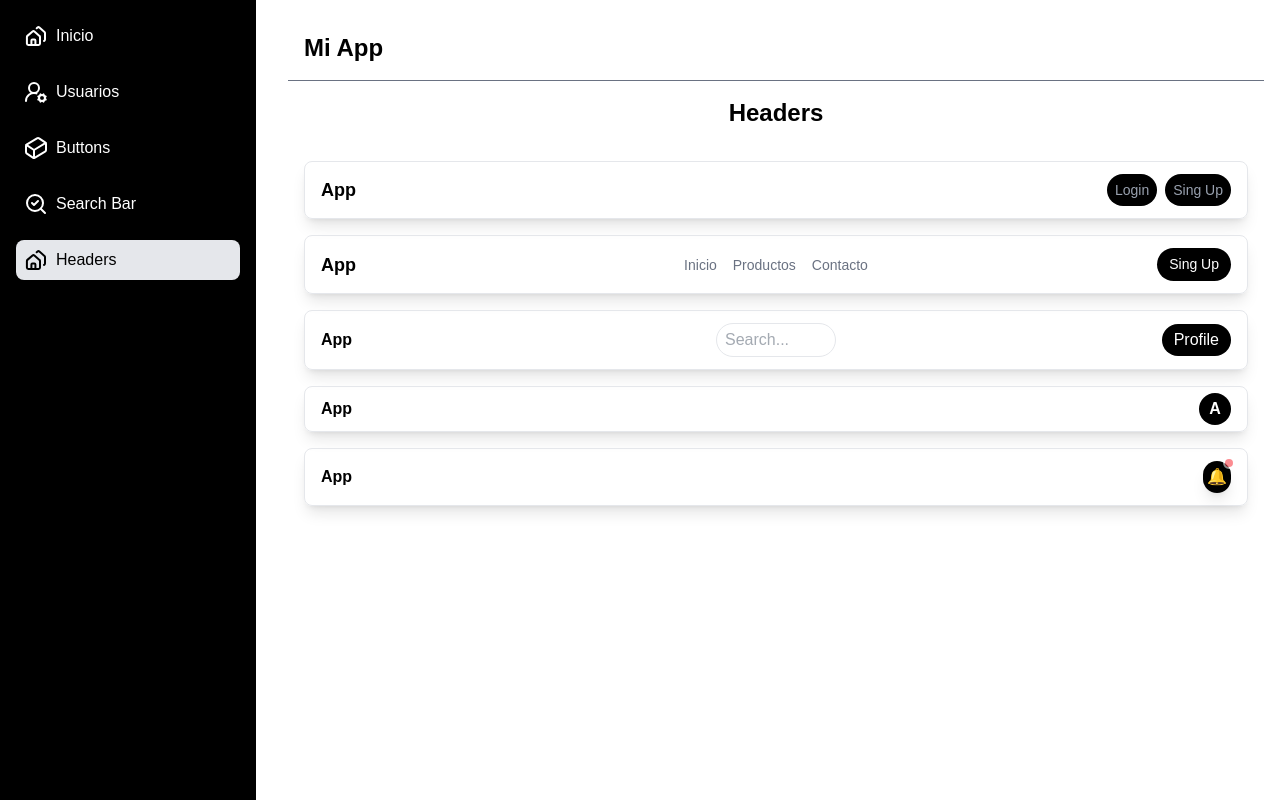
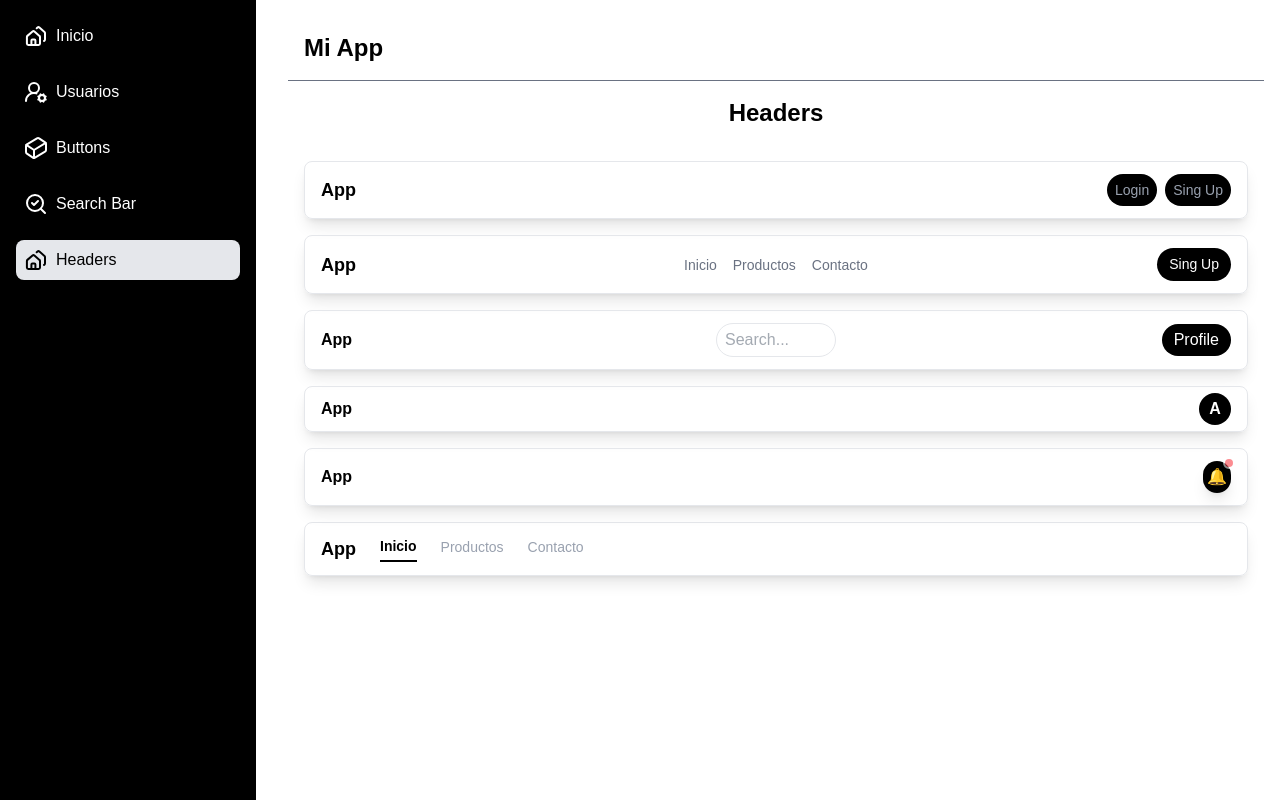
Before and after one commit to alejandro-v02/PixelCraft, a React (Vite) app: page / in a window 1280 px wide. Both pictures are taken after a click on the element "Headers". Built offline with nearby package versions, Linux system fonts and the light colour scheme.

Commit message:
Add tabbed navigation header

```diff
--- a/src/modules/Headers.jsx
+++ b/src/modules/Headers.jsx
@@ -5,6 +5,8 @@ function Headers(){
     const [menuOpen,setMenuOpen] = useState(false);
     //header con notificaciones
     const [notiOpen,setNotiOpen]=useState(false);
+    //header con tabs de navegación
+    const [activeTab,setActiveTab] = useState("inicio");
 
     return(
         <div>
@@ -88,6 +90,28 @@ function Headers(){
                     )}
                 </div>
 
+                <div className="flex items-center gap-6 border border-gray-200 rounded-lg shadow-lg px-4 py-3">
+                    <h3 className="font-bold text-lg">App</h3>
+                    <button
+                    onClick={()=> setActiveTab("inicio")}
+                    className={`text-sm pb-1 cursor-pointer transition-colors duration-500
+                    ${activeTab === "inicio" ? "text-black font-bold border-b-2 border-black" : "text-gray-400 border-transparent"}`}>
+                        Inicio
+                    </button>
+                    <button
+                    onClick={()=> setActiveTab("productos")}
+                    className={`text-sm pb-1 cursor-pointer transition-colors duration-500
+                    ${activeTab === "productos" ? "text-black font-bold border-b-2 border-black" : "text-gray-400 border-transparent"}`}>
+                        Productos
+                    </button>
+                    <button
+                    onClick={()=> setActiveTab("contacto")}
+                    className={`text-sm pb-1 cursor-pointer transition-colors duration-500
+                    ${activeTab === "contacto" ? "text-black font-bold border-b-2 border-black" : "text-gray-400 border-transparent"}`}>
+                        Contacto
+                    </button>
+                </div>
+
             </div>
         </div>
     )
```
